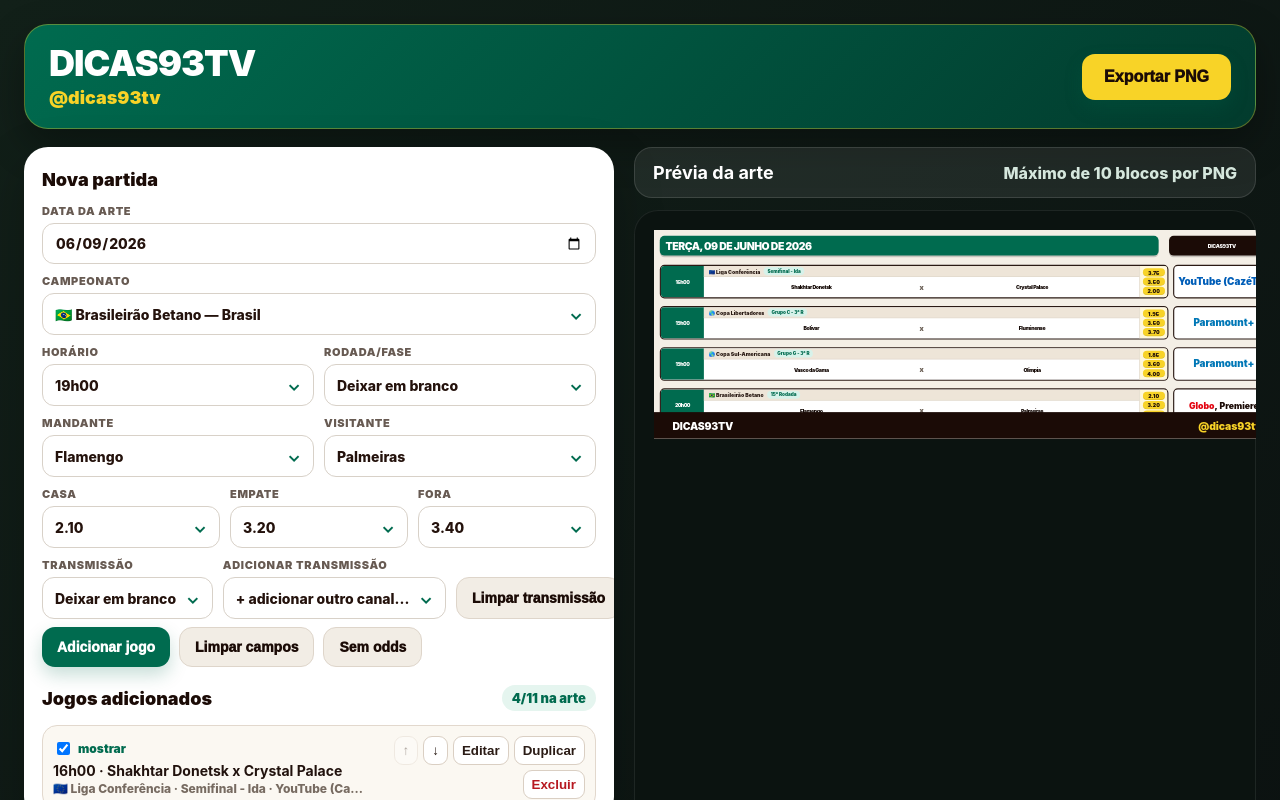
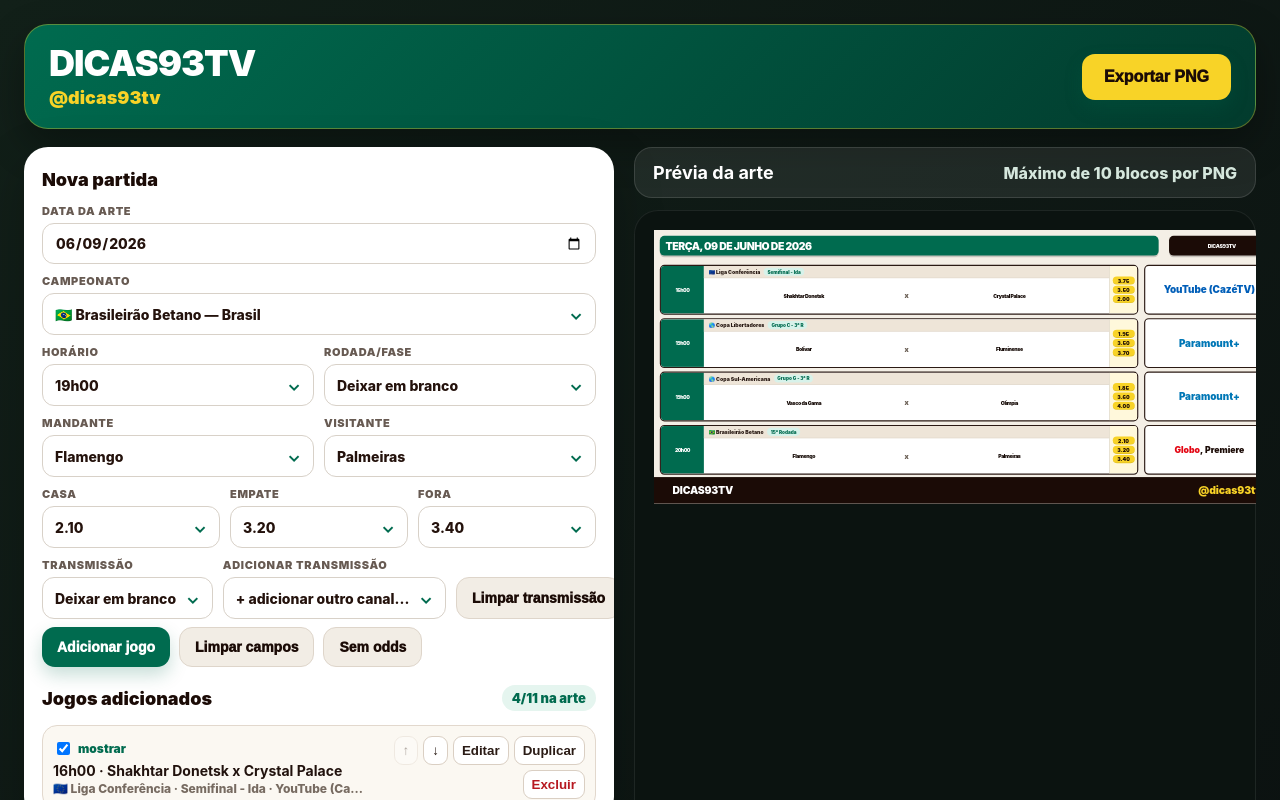
Before and after one commit to gabrieldigitalsales-del/dicas93WARLLEY, a React (Vite) app: page / in a window 1280 px wide. Shown: the top 800 px of the page. Built offline with nearby package versions, Linux system fonts and the light colour scheme.

Commit message:
Add files via upload

```diff
--- a/src/main.jsx
+++ b/src/main.jsx
@@ -324,7 +324,7 @@
   const roundText = displayRound(game.round)
   const channelText = displayChannel(game.channel)
   const channelFontSize = getChannelFontSize(channelText)
-  const channelLines = getWrappedChannelLines(channelText, 148, channelFontSize, 2)
+  const channelLines = getWrappedChannelLines(channelText, 205, channelFontSize, 4)
   const multiChannel = channelParts(channelText).length > 1
 
   return <div className="canvasRow">
@@ -354,7 +354,7 @@
 const MAX_PNG_BLOCKS = 10
 const CANVAS_W = 1080
 const HEADER_BLOCK = 54
-const ROW_HEIGHT = 58
+const ROW_HEIGHT = 86
 const ROW_GAP = 6
 const FOOTER_HEIGHT = 46
 const CANVAS_BOTTOM_PADDING = 10
@@ -449,26 +449,34 @@
 
 const channelMeasureCanvas = typeof document !== 'undefined' ? document.createElement('canvas') : null
 
-function wrapChannelTokens(tokens, measureText, maxWidth, maxLines = 2) {
+function wrapChannelTokens(tokens, measureText, maxWidth, maxLines = 4) {
   if (!tokens.length) return []
 
+  const groups = []
+  for (let i = 0; i < tokens.length; ) {
+    const current = [tokens[i]]
+    if (i + 1 < tokens.length && tokens[i + 1].type === 'sep') current.push(tokens[i + 1])
+    groups.push(current)
+    i += current.length
+  }
+
   const lines = []
-  let current = []
+  let currentLine = []
   let currentWidth = 0
 
-  tokens.forEach(token => {
-    const tokenWidth = measureText(token.text)
-    if (!current.length || currentWidth + tokenWidth <= maxWidth) {
-      current.push(token)
-      currentWidth += tokenWidth
+  groups.forEach(group => {
+    const groupWidth = group.reduce((sum, token) => sum + measureText(token.text), 0)
+    if (!currentLine.length || currentWidth + groupWidth <= maxWidth) {
+      currentLine.push(...group)
+      currentWidth += groupWidth
       return
     }
-    lines.push(current)
-    current = [token]
-    currentWidth = tokenWidth
+    lines.push(currentLine)
+    currentLine = [...group]
+    currentWidth = groupWidth
   })
 
-  if (current.length) lines.push(current)
+  if (currentLine.length) lines.push(currentLine)
 
   if (lines.length <= maxLines) return lines
 
@@ -478,7 +486,7 @@
   return trimmed
 }
 
-function getWrappedChannelLines(channel, maxWidth, fontSize, maxLines = 2) {
+function getWrappedChannelLines(channel, maxWidth, fontSize, maxLines = 4) {
   const tokens = channelTokens(channel)
   if (!tokens.length) return []
   if (!channelMeasureCanvas) return [tokens]
@@ -514,10 +522,10 @@
   let fontSize = getChannelFontSize(channel)
   let lines = []
 
-  while (fontSize > 8) {
+  while (fontSize > 7) {
     ctx.font = `900 ${fontSize}px Arial, Helvetica, sans-serif`
-    lines = wrapChannelTokens(tokens, text => ctx.measureText(text).width, maxWidth, 2)
-    if (lines.length <= 2 && lines.every(line => line.reduce((sum, token) => sum + ctx.measureText(token.text).width, 0) <= maxWidth)) break
+    lines = wrapChannelTokens(tokens, text => ctx.measureText(text).width, maxWidth, 4)
+    if (lines.length <= 4 && lines.every(line => line.reduce((sum, token) => sum + ctx.measureText(token.text).width, 0) <= maxWidth)) break
     fontSize -= 1
   }
 
@@ -525,7 +533,7 @@
   ctx.textBaseline = 'middle'
   ctx.textAlign = 'left'
 
-  const lineHeight = fontSize <= 10 ? fontSize + 2 : fontSize + 3
+  const lineHeight = fontSize <= 9 ? fontSize + 1 : fontSize + 2
   const totalHeight = (lines.length - 1) * lineHeight
 
   lines.forEach((line, lineIdx) => {
@@ -630,14 +638,14 @@
   drawBrandPill(ctx, 898, 10, 172, 34, colors)
 
   let y = 54
-  const rowH = 58
+  const rowH = 86
   const gap = 6
 
   visible.forEach((game) => {
     const x = 10
-    const matchW = 883
-    const channelX = 901
-    const channelW = 169
+    const matchW = 825
+    const channelX = 845
+    const channelW = 225
     const timeW = 74
     const oddsW = 48
 
@@ -651,21 +659,21 @@
     drawCenteredText(ctx, game.time || '--h--', x + timeW / 2, y + rowH / 2, timeW - 8, '900 18px Arial, Helvetica, sans-serif', '#ffffff')
 
     ctx.fillStyle = colors.pale
-    ctx.fillRect(x + timeW, y, matchW - timeW - oddsW, 19)
+    ctx.fillRect(x + timeW, y, matchW - timeW - oddsW, 21)
     ctx.strokeStyle = '#dfd6ca'
     ctx.lineWidth = 1
-    ctx.beginPath(); ctx.moveTo(x + timeW, y + 19); ctx.lineTo(x + matchW - oddsW, y + 19); ctx.stroke()
+    ctx.beginPath(); ctx.moveTo(x + timeW, y + 21); ctx.lineTo(x + matchW - oddsW, y + 21); ctx.stroke()
 
-    drawLeftText(ctx, competitionLabel(game), x + timeW + 8, y + 10, game.round ? 330 : 520, '900 9px Arial, Helvetica, sans-serif', '#2a1b15')
+    drawLeftText(ctx, competitionLabel(game), x + timeW + 8, y + 11, game.round ? 290 : 470, '900 9px Arial, Helvetica, sans-serif', '#2a1b15')
     const roundText = displayRound(game.round)
     if (roundText) {
       const pillW = Math.min(185, Math.max(80, ctx.measureText(roundText).width + 26))
-      fillRound(ctx, x + 360, y + 2.5, pillW, 14, 7, '#d7f2ea')
-      drawCenteredText(ctx, roundText, x + 360 + pillW / 2, y + 9.5, pillW - 10, '900 8px Arial, Helvetica, sans-serif', colors.green)
+      fillRound(ctx, x + 315, y + 3.5, pillW, 14, 7, '#d7f2ea')
+      drawCenteredText(ctx, roundText, x + 315 + pillW / 2, y + 10.5, pillW - 10, '900 8px Arial, Helvetica, sans-serif', colors.green)
     }
 
-    const teamsY = y + 19
-    const teamsH = rowH - 31
+    const teamsY = y + 21
+    const teamsH = rowH - 21
     const contentX = x + timeW
     const contentW = matchW - timeW - oddsW
     const midCX = contentX + contentW / 2
@@ -680,14 +688,14 @@
     ctx.strokeStyle = '#d8d0c6'
     ctx.beginPath(); ctx.moveTo(x + matchW - oddsW, y); ctx.lineTo(x + matchW - oddsW, y + rowH); ctx.stroke()
     ;[game.oddHome || '—', game.oddDraw || '—', game.oddAway || '—'].forEach((odd, idx) => {
-      const oy = y + 8 + idx * 17
-      fillRound(ctx, x + matchW - oddsW + 5, oy, 38, 14, 7, colors.yellow)
-      drawCenteredText(ctx, odd, x + matchW - oddsW + 24, oy + 7, 34, '900 9px Arial, Helvetica, sans-serif', colors.dark)
+      const oy = y + 9 + idx * 24
+      fillRound(ctx, x + matchW - oddsW + 5, oy, 38, 16, 8, colors.yellow)
+      drawCenteredText(ctx, odd, x + matchW - oddsW + 24, oy + 8, 34, '900 9px Arial, Helvetica, sans-serif', colors.dark)
     })
     ctx.restore()
 
     fillRound(ctx, channelX, y, channelW, rowH, 8, colors.card, colors.line, 2)
-    drawColoredChannelText(ctx, game.channel, channelX + channelW / 2, y + rowH / 2, channelW - 10)
+    drawColoredChannelText(ctx, game.channel, channelX + channelW / 2, y + rowH / 2, channelW - 18)
 
     y += rowH + gap
   })
```
Also changed, not shown: src/styles.css.
